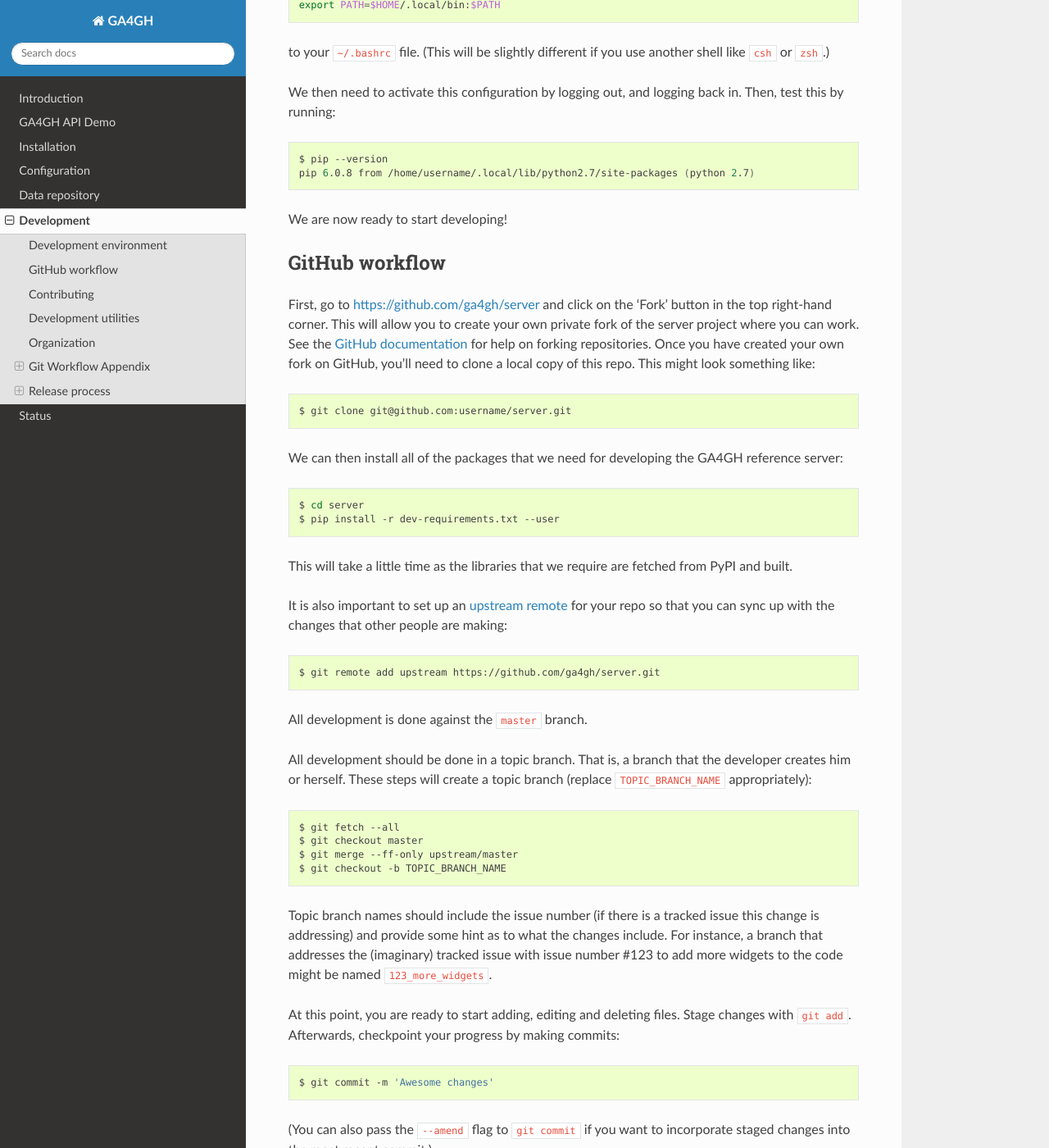
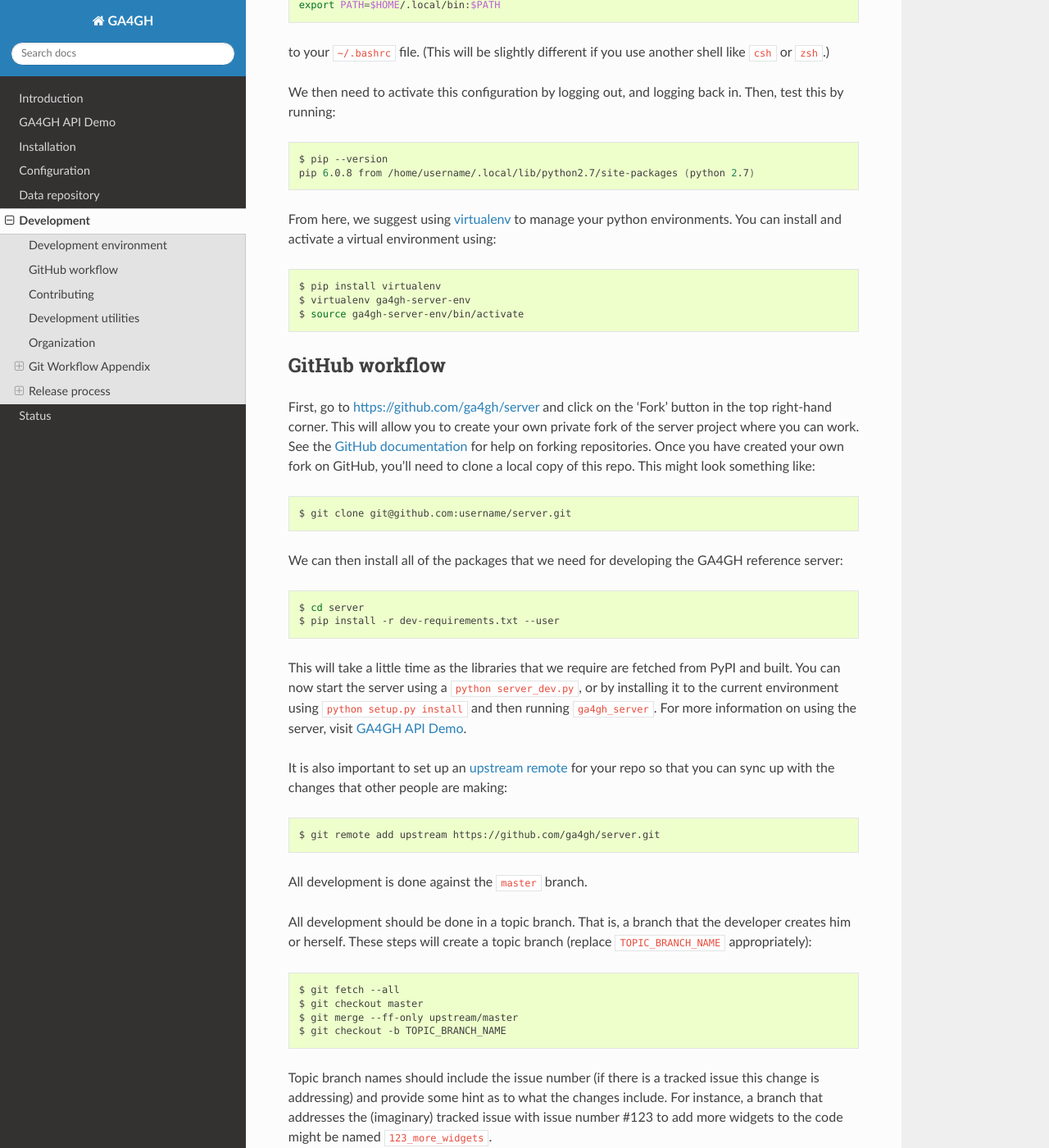
Before and after one commit to ga4gh/ga4gh-server, a Sphinx documentation site: the page built from docs/development.rst, in a window 1280 px wide and 1400 px high, scrolled down 1278 px. Shown: the whole window at 82% size. Built offline with Sphinx 7.4.7 and the Read the Docs theme 2.0.0, drawn with Linux system fonts in a browser that asks for light colours.

Commit message:
Add info on virtualenv, install from source close #1229

```diff
--- a/docs/development.rst
+++ b/docs/development.rst
@@ -77,7 +77,15 @@ Then, test this by running:
     $ pip --version
     pip 6.0.8 from /home/username/.local/lib/python2.7/site-packages (python 2.7)
 
-We are now ready to start developing!
+From here, we suggest using `virtualenv <http://docs.python-guide.org/en/latest/dev/virtualenvs/>`_
+to manage your python environments. You can install and activate a virtual environment
+using:
+
+.. code-block:: bash
+
+    $ pip install virtualenv
+    $ virtualenv ga4gh-server-env
+    $ source ga4gh-server-env/bin/activate
 
 ***************
 GitHub workflow
@@ -104,7 +112,9 @@ GA4GH reference server:
     $ pip install -r dev-requirements.txt --user
 
 This will take a little time as the libraries that we require are
-fetched from PyPI and built.
+fetched from PyPI and built. You can now start the server using a :code:`python server_dev.py`,
+or by installing it to the current environment using :code:`python setup.py install` and then
+running :code:`ga4gh_server`. For more information on using the server, visit :ref:`demo`.
 
 It is also important to set up an
 `upstream remote <https://help.github.com/articles/configuring-a-remote-for-a-fork/>`_
```
